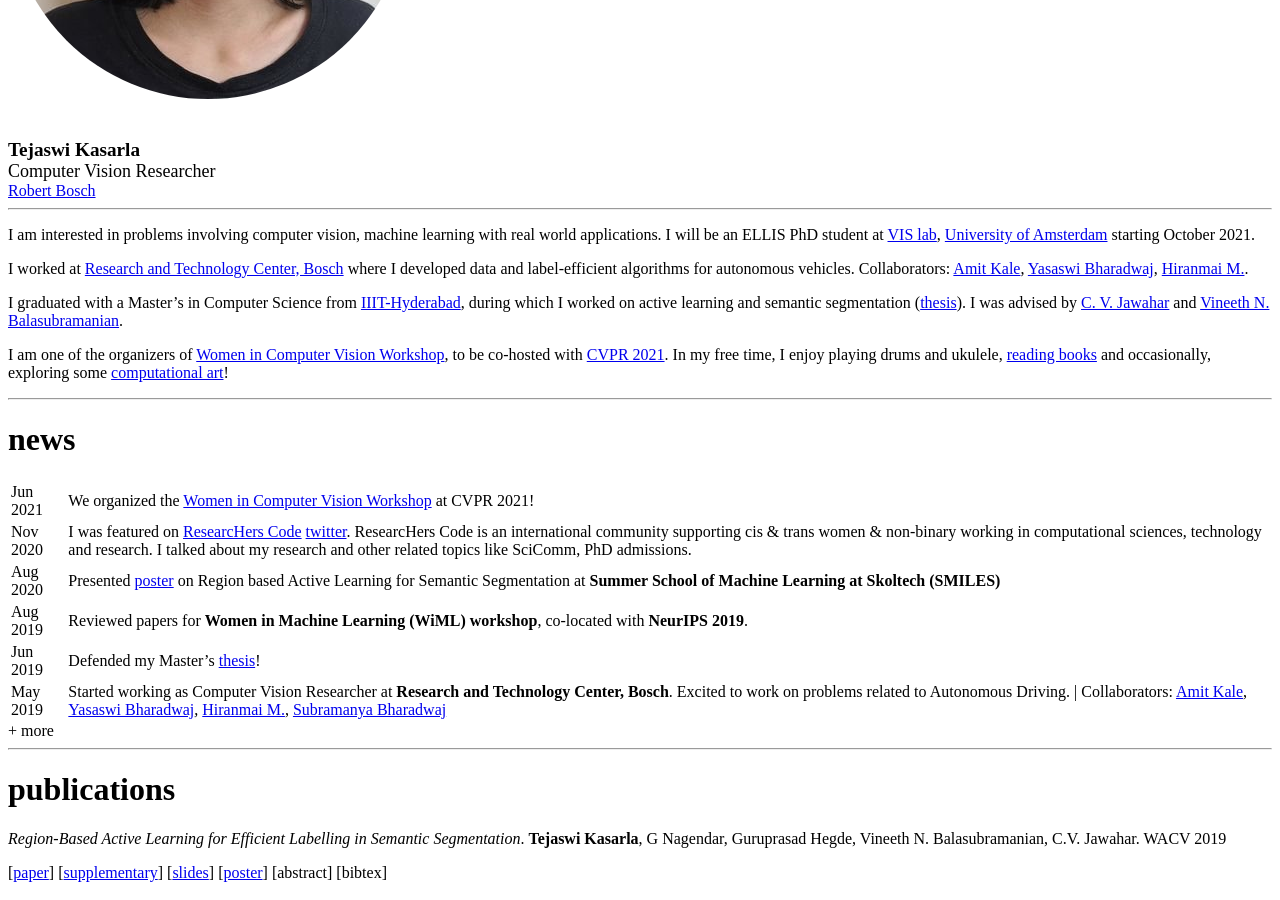
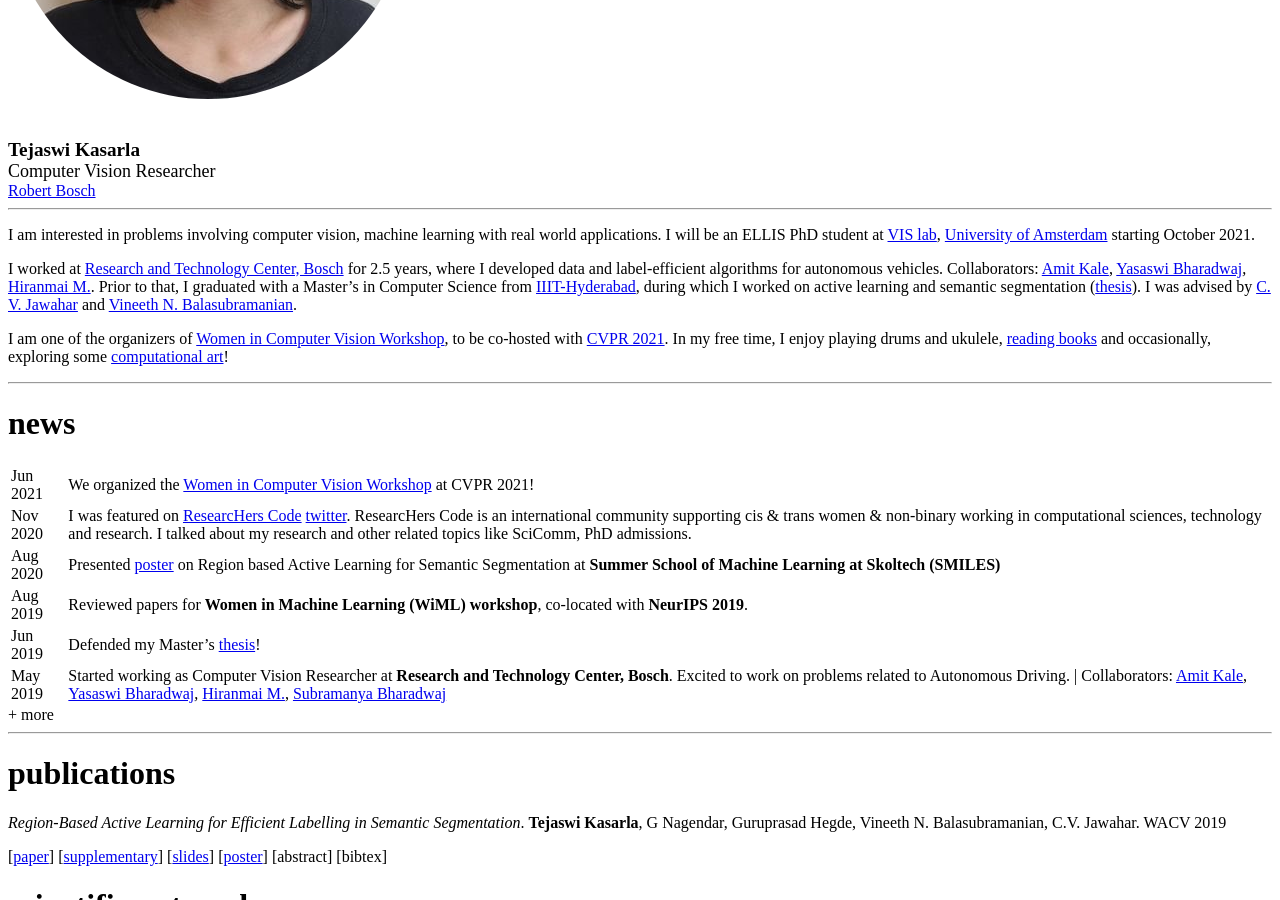
Before and after one commit to tkasarla/tkasarla.github.io, a Jekyll site: the page built from index.md, in a window 1280 px wide and 900 px high, scrolled down 740 px. Built offline with Jekyll 4.4.1, drawn with Linux system fonts in a browser that asks for light colours.

Commit message:
update index file

```diff
--- a/index.md
+++ b/index.md
@@ -28,9 +28,7 @@ permalink: /
 
 I am interested in problems involving computer vision, machine learning with real world applications. I will be an ELLIS PhD student at [VIS lab](https://ivi.fnwi.uva.nl/vislab/), [University of Amsterdam](https://www.uva.nl/en) starting October 2021.
 
-I worked at [Research and Technology Center, Bosch](https://www.bosch.com/research/about-research/research-locations/) where I  developed data and label-efficient algorithms for autonomous vehicles. Collaborators: [Amit Kale](https://www.linkedin.com/in/kaleamit/), [Yasaswi Bharadwaj](https://www.linkedin.com/in/yasaswi-bharadwaj-katta-87647555), [Hiranmai M.](https://www.linkedin.com/in/hiranmai-4b0a3398/).
-
-I graduated with a Master's in Computer Science from [IIIT-Hyderabad](https://www.iiit.ac.in), during which I worked on active learning and semantic segmentation ([thesis](http://web2py.iiit.ac.in/research_centres/publications/view_publication/mastersthesis/769)). I was advised by [C. V. Jawahar](http://faculty.iiit.ac.in/~jawahar/) and [Vineeth N. Balasubramanian](https://www.iith.ac.in/~vineethnb/).
+I worked at [Research and Technology Center, Bosch](https://www.bosch.com/research/about-research/research-locations/) for 2.5 years, where I developed data and label-efficient algorithms for autonomous vehicles. Collaborators: [Amit Kale](https://www.linkedin.com/in/kaleamit/), [Yasaswi Bharadwaj](https://www.linkedin.com/in/yasaswi-bharadwaj-katta-87647555), [Hiranmai M.](https://www.linkedin.com/in/hiranmai-4b0a3398/). Prior to that, I graduated with a Master's in Computer Science from [IIIT-Hyderabad](https://www.iiit.ac.in), during which I worked on active learning and semantic segmentation ([thesis](http://web2py.iiit.ac.in/research_centres/publications/view_publication/mastersthesis/769)). I was advised by [C. V. Jawahar](http://faculty.iiit.ac.in/~jawahar/) and [Vineeth N. Balasubramanian](https://www.iith.ac.in/~vineethnb/).
 
 I am one of the organizers of [Women in Computer Vision Workshop](https://sites.google.com/view/wicv/), to be co-hosted with [CVPR 2021](http://cvpr2021.thecvf.com/). In my free time, I enjoy playing drums and ukulele, [reading books](/more.html) and occasionally, exploring some [computational art](/art.html)!
 
```
Also changed, not shown: 3 other files.
